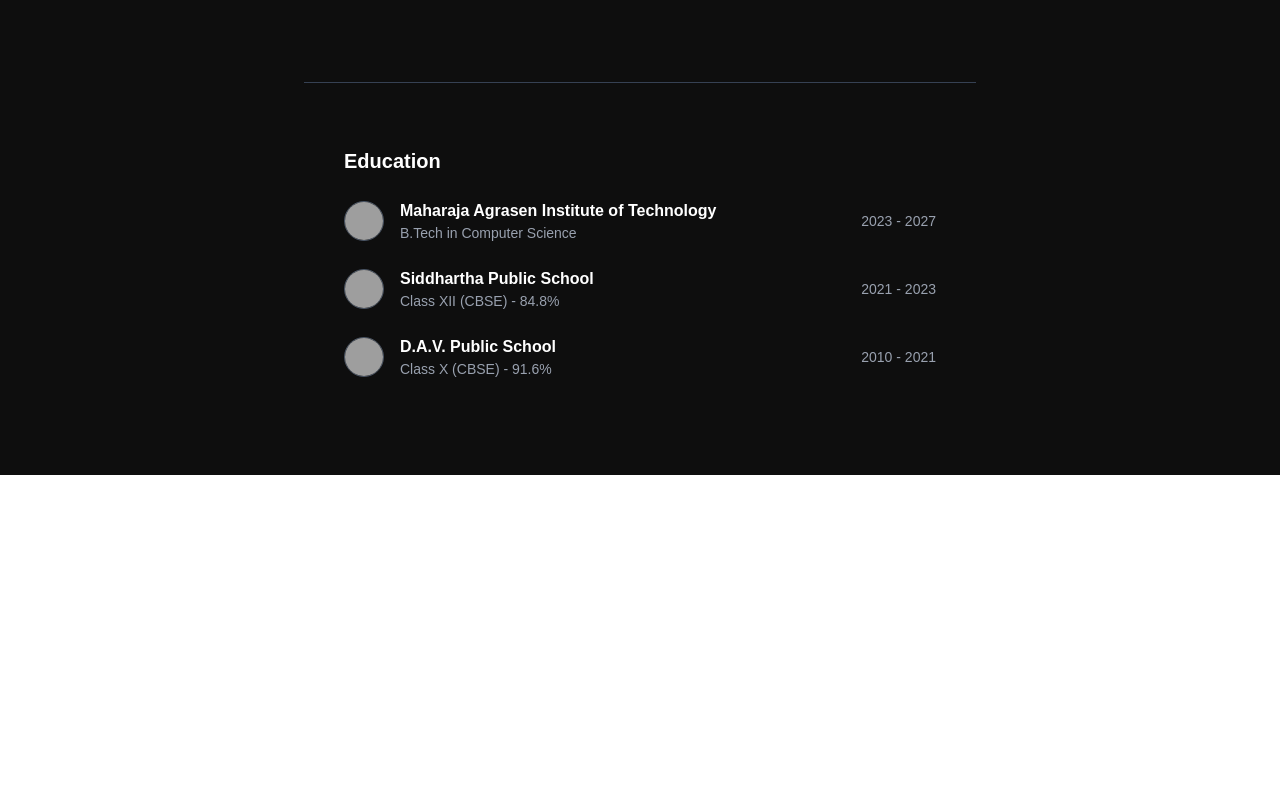
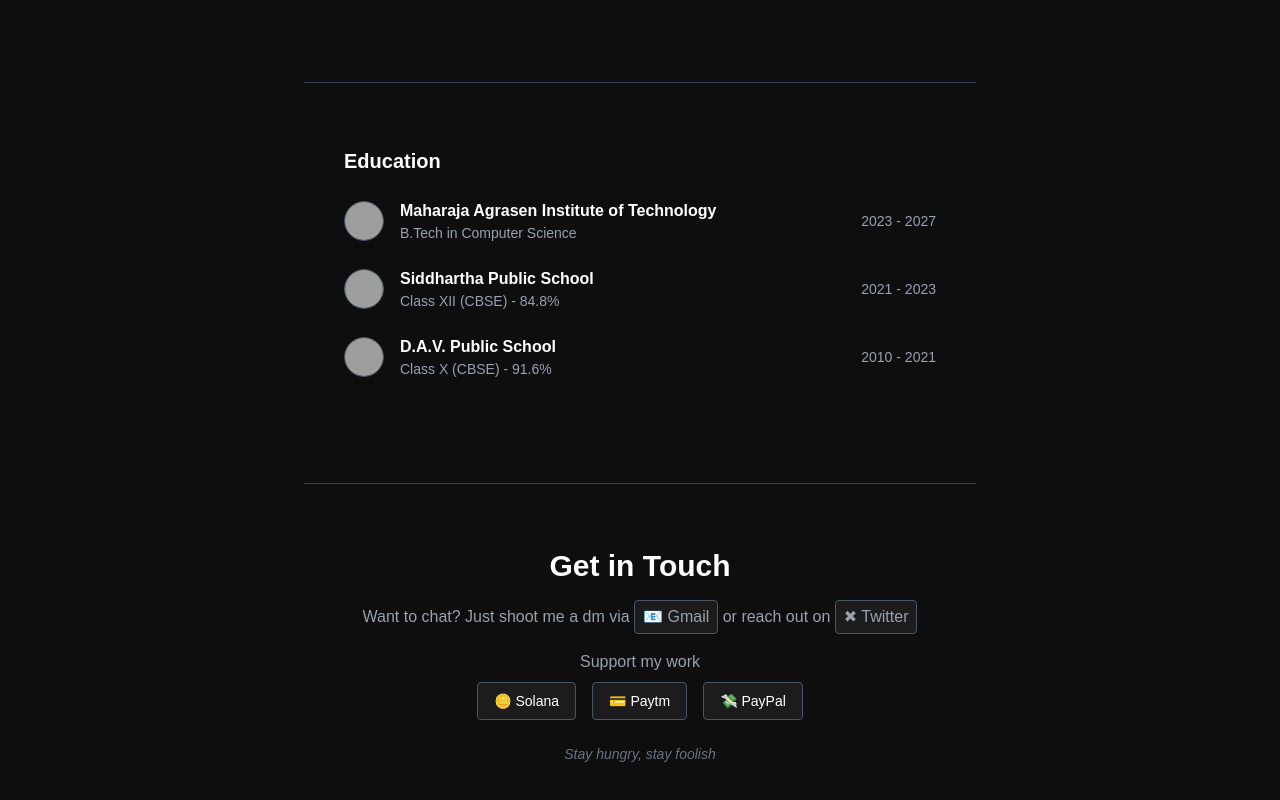
Before and after one commit to ad1tyaydv/adityadotdev, a Next.js app: page / in a window 1280 px wide. Shown: the part 1348-2148 px from the top of the page. Before the commit the page ends 1823 px from the top, so only its background shows below. Built offline with nearby package versions, Linux system fonts and the light colour scheme; grey boxes are pictures that could not be loaded.

Commit message:
Contact Section added

```diff
--- a/src/app/page.tsx
+++ b/src/app/page.tsx
@@ -71,6 +71,7 @@ export default function Home() {
         </section>
         <ProjectsSection />
         <EducationSection />
+        <ContactSection />
       </div>
     </main>
   );
--- a/src/components/ContactSection.tsx
+++ b/src/components/ContactSection.tsx
@@ -0,0 +1,30 @@
+export default function ContactSection() {
+  return (
+    <section className="px-4 py-16 sm:px-6 md:px-10 max-w-4xl mx-auto text-white border-t border-gray-700 text-center">
+      <h2 className="text-3xl font-bold mb-4">Get in Touch</h2>
+      <p className="text-gray-400 mb-4">
+        Want to chat? Just shoot me a dm via{" "}
+        <span className="bg-[#1c1c1c] px-2 py-1 rounded border border-gray-600 inline-block">
+          📧 Gmail
+        </span>{" "}
+        or reach out on{" "}
+        <span className="bg-[#1c1c1c] px-2 py-1 rounded border border-gray-600 inline-block">
+          ✖ Twitter
+        </span>
+      </p>
+
+      <div className="mb-6">
+        <p className="text-gray-400 font-medium mb-2">Support my work</p>
+        <div className="flex justify-center gap-4 flex-wrap">
+          <span className="bg-[#1c1c1c] px-4 py-2 rounded border border-gray-600 text-sm">🪙 Solana</span>
+          <span className="bg-[#1c1c1c] px-4 py-2 rounded border border-gray-600 text-sm">💳 Paytm</span>
+          <span className="bg-[#1c1c1c] px-4 py-2 rounded border border-gray-600 text-sm">💸 PayPal</span>
+        </div>
+      </div>
+
+      <p className="text-sm text-gray-500 mt-6 italic">
+        Stay hungry, stay foolish
+      </p>
+    </section>
+  );
+}
```
